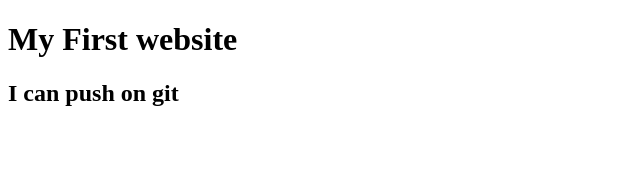
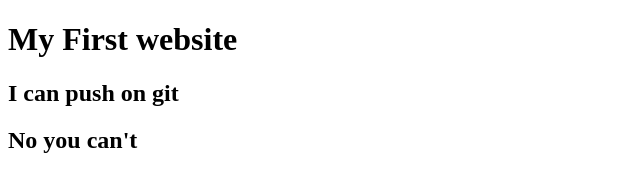
Before and after one commit to rafeenoor/first-website, a plain HTML site: page index.html in a window 1280 px wide. Shown: the whole page, without its empty margins (0-640 px from the left). Drawn offline with Linux system fonts and the light colour scheme.

Commit message:
Update index.html

```diff
--- a/index.html
+++ b/index.html
@@ -8,5 +8,7 @@
 <body>
     <h1>My First website</h1>
     <h2>I can push on git</h2>
+    <h2>No you can't</h2>
+
 </body>
 </html>
```
